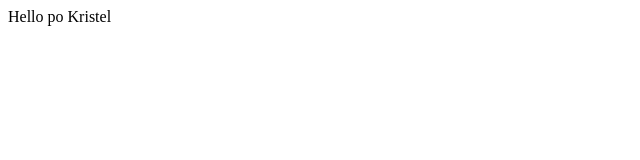
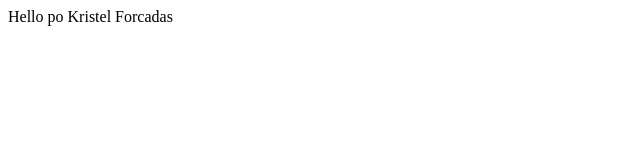
Before and after one commit to tyel/Final, a plain HTML site: page index.html in a window 1280 px wide. Shown: the full height of the page, 0-640 px from the left. Drawn offline with Linux system fonts and the light colour scheme.

Commit message:
Update index.html

```diff
--- a/index.html
+++ b/index.html
@@ -8,5 +8,6 @@
 <body>
     Hello po
     Kristel
+    Forcadas
 </body>
 </html>
```
